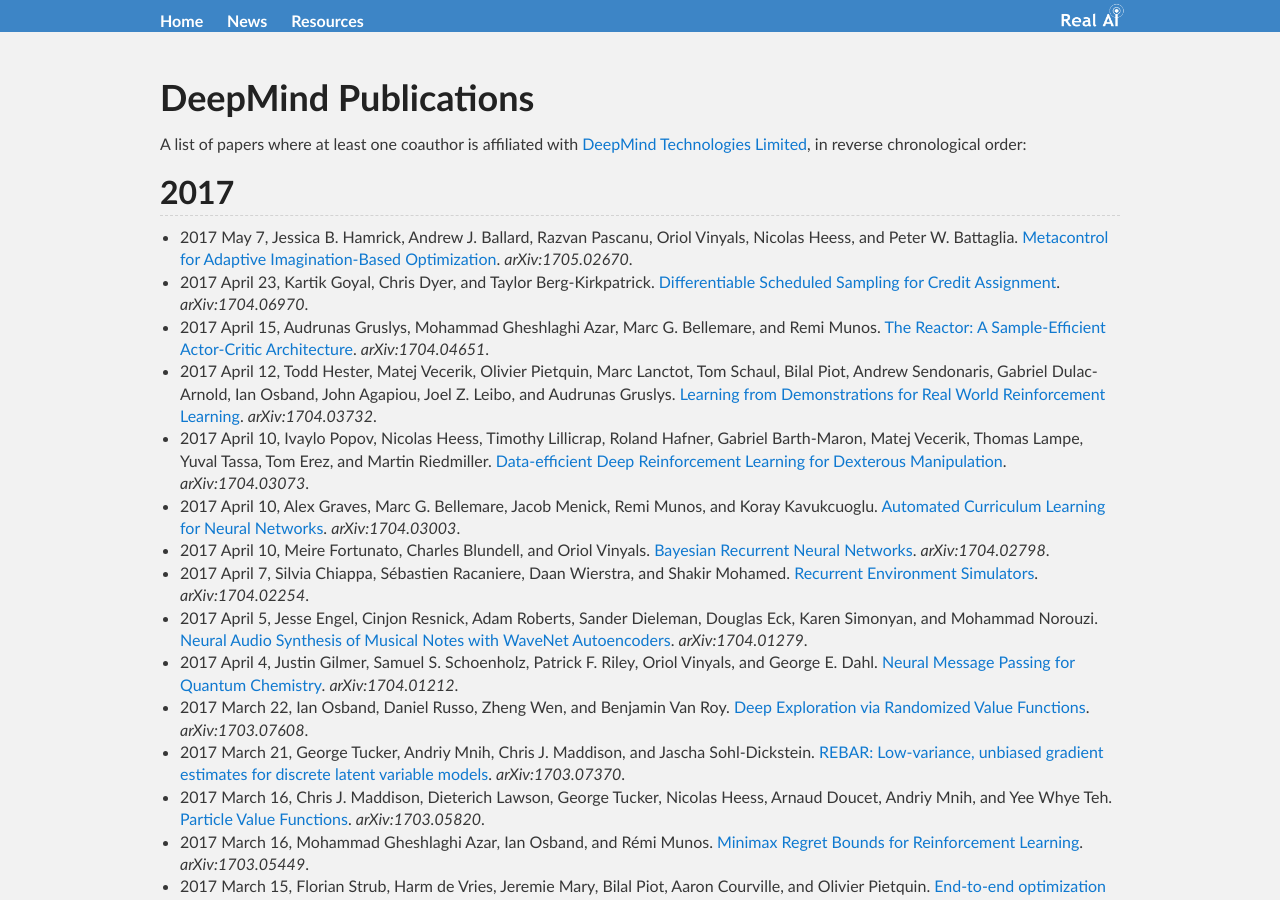
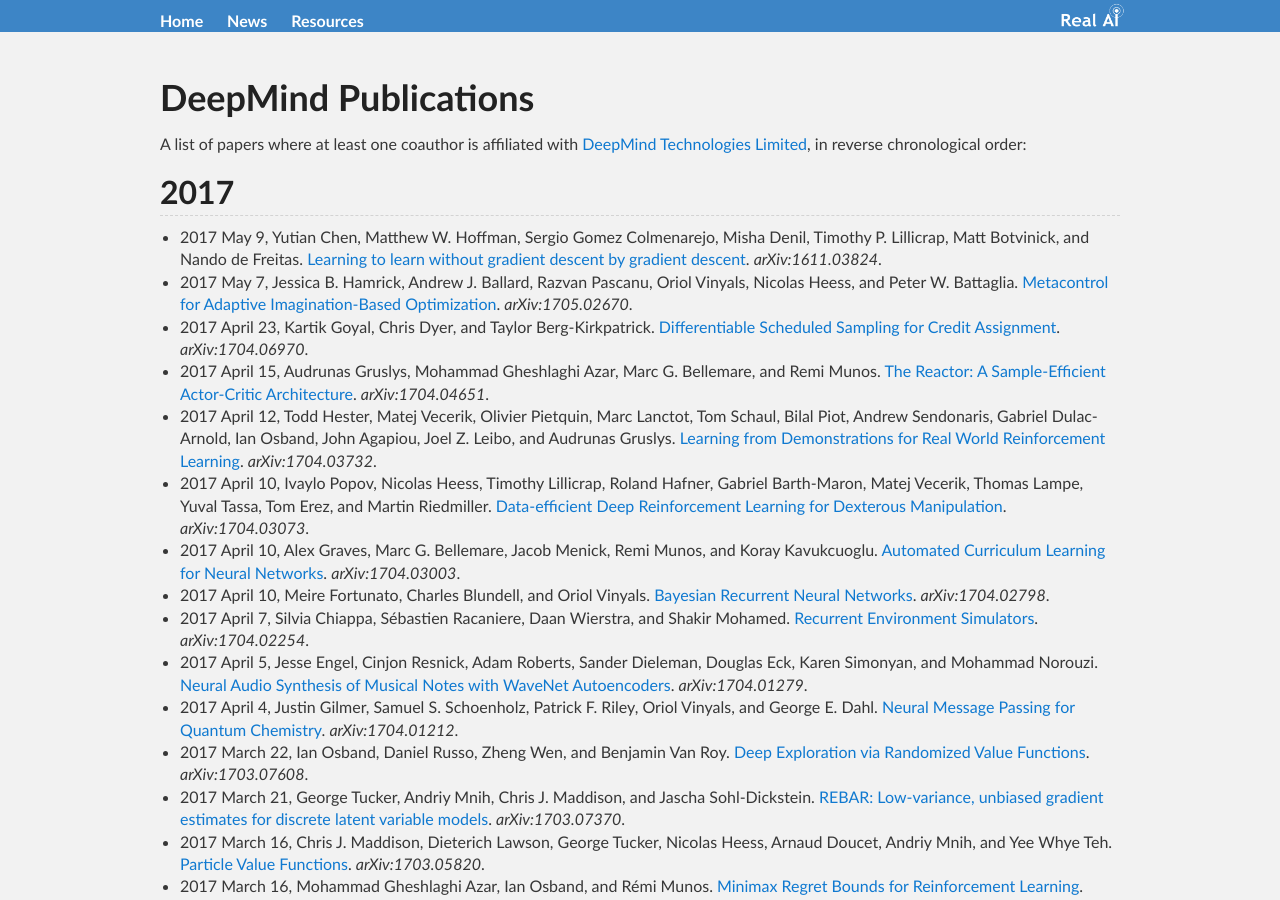
Before and after one commit to Tonywuhk/realai.org, a Jekyll site: the page built from labs/deepmind-publications.md, in a window 1280 px wide and 900 px high. Built offline with Jekyll 4.4.1, drawn with Linux system fonts in a browser that asks for light colours; our own code applies the rules of GitHub Pages for plain Markdown files; formulas are drawn with MathJax 3; comment, search, counter and statistics services are not loaded; the repository's description, which GitHub fills in, is left out; some of the changed text lies outside the part shown.

Commit message:
Update deepmind-publications.md

```diff
--- a/labs/deepmind-publications.md
+++ b/labs/deepmind-publications.md
@@ -8,6 +8,7 @@
 
 ## 2017
 
+* 2017 May 9, Yutian Chen, Matthew W. Hoffman, Sergio Gomez Colmenarejo, Misha Denil, Timothy P. Lillicrap, Matt Botvinick, and Nando de Freitas. [Learning to learn without gradient descent by gradient descent](https://arxiv.org/abs/1611.03824). *arXiv:1611.03824*.
 * 2017 May 7, Jessica B. Hamrick, Andrew J. Ballard, Razvan Pascanu, Oriol Vinyals, Nicolas Heess, and Peter W. Battaglia. [Metacontrol for Adaptive Imagination-Based Optimization](https://arxiv.org/abs/1705.02670). *arXiv:1705.02670*.
 * 2017 April 23, Kartik Goyal, Chris Dyer, and Taylor Berg-Kirkpatrick. [Differentiable Scheduled Sampling for Credit Assignment](https://arxiv.org/abs/1704.06970). *arXiv:1704.06970*.
 * 2017 April 15, Audrunas Gruslys, Mohammad Gheshlaghi Azar, Marc G. Bellemare, and Remi Munos. [The Reactor: A Sample-Efficient Actor-Critic Architecture](https://arxiv.org/abs/1704.04651). *arXiv:1704.04651*.
```
Also changed, not shown: other parts of labs/deepmind-publications.md (+0 -1 lines).
